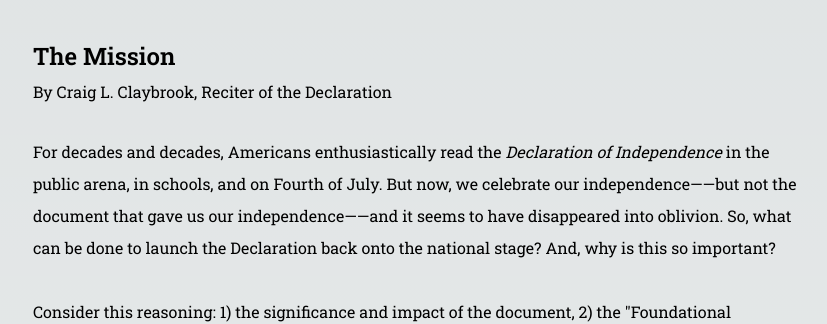
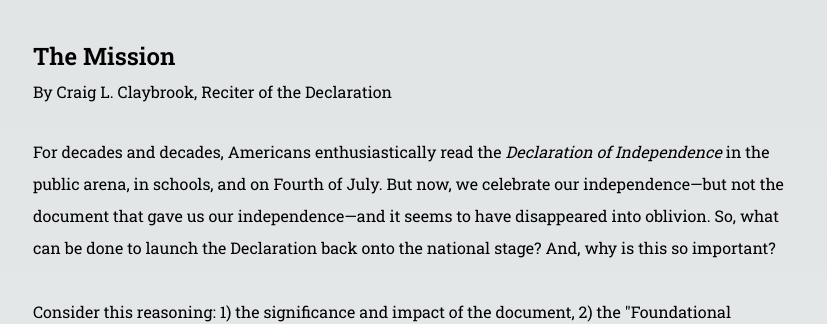
Before and after one commit to jeffclaybrook/thomas-jefferson-recites-5, a Next.js app: page /mission in a window 1280 px wide. Shown: the part 1340-1664 px from the top of the page, without its empty margins (223-1050 px from the left). Built offline with nearby package versions, Linux system fonts and the light colour scheme.

Commit message:
Made edits to The Mission and About

```diff
--- a/src/app/about/page.tsx
+++ b/src/app/about/page.tsx
@@ -42,7 +42,7 @@ const Page = () => {
        <li className="leading-8">Hired as a professional water-skier in the Tommy Bartlett Water Ski Show, Wisconsin Dells (&apos;68); Ozark Water Ski Thrill Show, Osage Beach, MO (&apos;69); Sea World, Aurora, OH, where, among other things, he was featured for his backwards barefoot skiing and was known as the &quot;best clown&quot; (&apos;75)</li>
        <li className="leading-8">Officiated hundreds upon hundreds of weddings, mostly in the Dallas area (&apos;69-14)</li>
        <li className="leading-8 mb-2">At age 74, he was filmed reciting the <em>Declaration of Independence</em> in a studio for the Freedom Encounter organization and its show Freedom Journey in Branson, MO (&apos;22)</li>
-       <li className="leading-8 list-none">Note: His water skiing began as a 12-year old when his dad won a boat, motor, and trailer</li>
+       <li className="leading-8 list-none">Note: His water-skiing began as a 12-year old when his dad won a boat, motor, and trailer</li>
       </ul>
      </div>
     </div>
@@ -56,7 +56,7 @@ const Page = () => {
        <li className="leading-8">Edited ninety-nine <em>Counseling Keys</em> at Hope for the Heart radio ministry, Dallas (&apos;91-92)</li>
        <li className="leading-8">Featured in <em>The Dallas Morning News</em> with two editorials (&apos;95)</li>
        <li className="leading-8">Ghostwrote the book, <em>The Ultimate Gift</em> about a national phenomenon that erupted when a couple rented two billboards in hopes of adopting a child; as a freelance editor, he edited nine books (&apos;95-14)</li>
-       <li className="leading-8">Co-edited Incidents of the <em>U.S. Christian Commission</em>, a major Christian book that came out of the Civil War about the Union Army, published in 1869, retitled <em>Triumph Amidst Bloodshed——Civil War Soldiers&apos; Spiritual Victories</em>, published by <em>Primedia eLaunch</em> (&apos;12)</li>
+       <li className="leading-8">Co-edited Incidents of the <em>U.S. Christian Commission</em>, a major Christian book that came out of the Civil War about the Union Army, published in 1869, retitled <em>Triumph Amidst Bloodshed—Civil War Soldiers&apos; Spiritual Victories</em>, published by <em>Primedia eLaunch</em> (&apos;12)</li>
        <li className="leading-8">Published one article in <em>The Baptist Standard</em> (&apos;19), later footnoted in David Jeremiah&apos;s <em>Turning Point Magazine</em>, plus another <em>Standard</em> article in their now-discontinued sister magazine, <em>CommonCall</em> (&apos;22)</li>
       </ul>
      </div>
@@ -86,7 +86,7 @@ const Page = () => {
        <li className="leading-8">Organized <em>Patriotic Sunday</em>, a voter registration drive for Dallas area churches, capitalizing on July Fourth; covered by <em>The Dallas Morning News</em> (&apos;94)</li>
        <li className="leading-8">Recognized by the U.S. Census Bureau as the census-taker who had &quot;the highest production for Dallas, Tarrant, and Denton Counties&quot; (&apos;00)</li>
        <li className="leading-8 mb-2">Assistant Pastor/Pastor of Lakeview Congregation, located at a retirement home, Dallas (&apos;09-14)</li>
-       <li className="leading-8 list-none">Note: A reporter for <em>The Dallas Morning News</em> called him a &quot;Renaisance Man.&quot; He calls himself ADD.</li>
+       <li className="leading-8 list-none">Note: A reporter for <em>The Dallas Morning News</em> called him a &quot;Renaisance Man.&quot; He calls himself &quot;ADD.&quot;</li>
       </ul>
      </div>
     </div>
--- a/src/app/mission/page.tsx
+++ b/src/app/mission/page.tsx
@@ -21,8 +21,8 @@ const Page = () => {
      <h2 className="text-2xl font-semibold mb-2">The Mission</h2>
      <h3 className="mb-8">By Craig L. Claybrook, Reciter of the Declaration</h3>
      <p className="mb-8 leading-8">For decades and decades, Americans enthusiastically read the <em>Declaration of Independence</em> in the public
-      arena, in schools, and on Fourth of July. But now, we celebrate our independence——but not the document
-      that gave us our independence——and it seems to have disappeared into oblivion. So, what can be done
+      arena, in schools, and on Fourth of July. But now, we celebrate our independence—but not the document
+      that gave us our independence—and it seems to have disappeared into oblivion. So, what can be done
       to launch the Declaration back onto the national stage? And, why is this so important?</p>
      <p className="mb-8 leading-8">Consider this reasoning: 1) the significance and impact of the document, 2) the &quot;Foundational
       Underpinnings&quot; of the document, 3) the deliberate demise of the document&apos;s &quot;worth,&quot; and 4) the
@@ -80,10 +80,9 @@ const Page = () => {
       bookends around the Declaration. This was the Founders&apos; way of &quot;shouting from the rooftops&quot; that God
       is &quot;in&quot; the Declaration and &quot;in&quot; the founding of this country! But in recent years, secularists took it upon
       themselves to deliver the &quot;crowning blow&quot; to the <em>Declaration of Independence</em> and America&apos;s
-      Foundational Underpinnings by eliminating History from the curriculum of most public schools——the
+      Foundational Underpinnings by eliminating History from the curriculum of most public schools—the
       ultimate &quot;demise!&quot; Another noteworthy detail is that the Chief Justice who ramrodded &quot;separation&quot; in
       1947 received the award for &quot;The Most Influential Supreme Court Justice of the Twentieth Century!&quot;</p>
-     <p className="mb-8 leading-8"><strong>Suggested reading: Never Before in History——America&apos;s Inspired Birth, published by Discover Institute, Seatle WA</strong></p>
      <p className="mb-8 leading-8"><strong>Fourth, the overwhelming need for a triumphal return of the document.</strong> These four references to God
       provide the key elements to &quot;launching the Declaration onto the national stage.&quot; They stand in sharp
       contrast to the Court&apos;s 1947 definition of &quot;separation of church and state.&quot; But how many people today
@@ -97,6 +96,7 @@ const Page = () => {
       been &quot;an empty shell of a document,&quot; and 4) joining forces with others. All of these things are key!</p>
      <p className="mb-8 leading-8">These four references to God serve as a catalyst for &quot;launching the Declaration onto the national stage.&quot;
       They also serve as a catalyst for spiritual awakening. They go &quot;hand in hand.&quot; Thank you for your help in &quot;launching&quot; the Declaration with your prayers, concern, and effort!</p>
+      <p className="mb-8 leading-8"><strong>Suggested reading: Never Before in History—America&apos;s Inspired Birth, published by Discover Institute, Seattle WA</strong></p>
     </Section>
    </Main>
   </>
```
